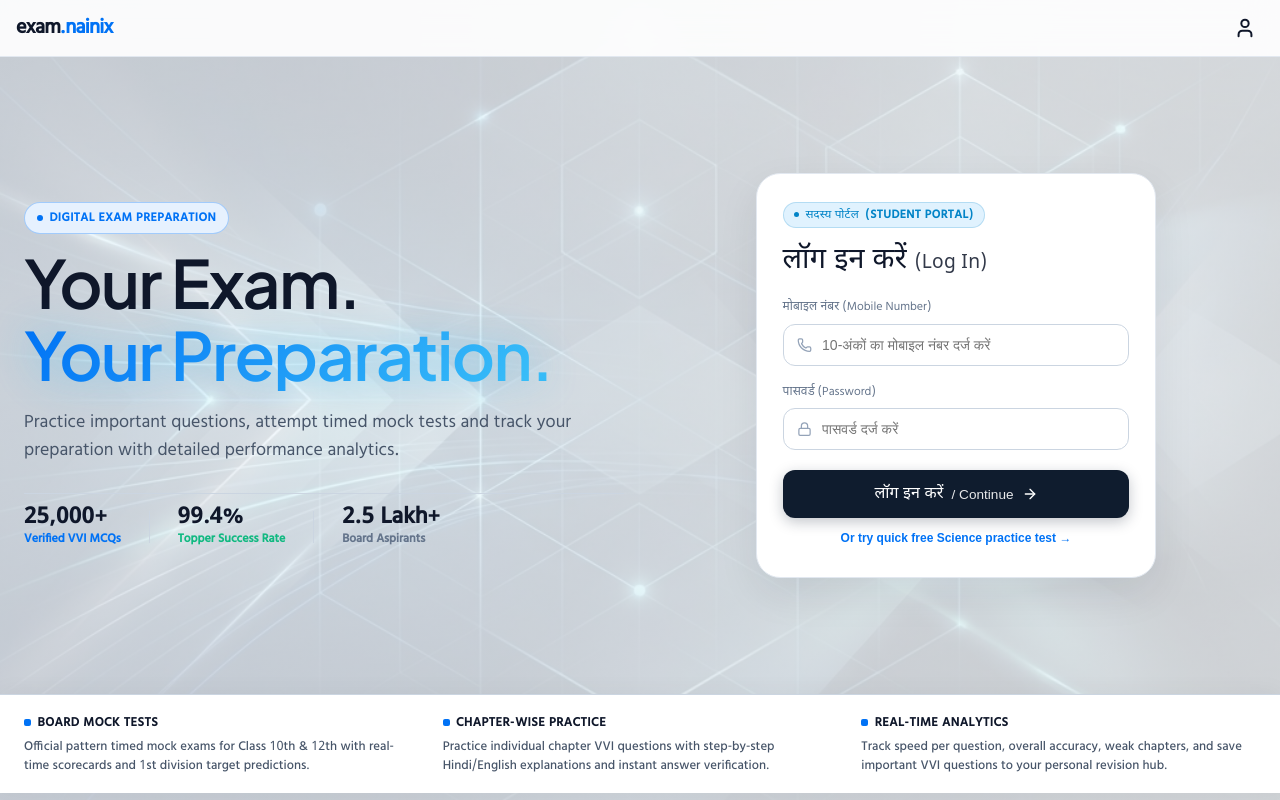
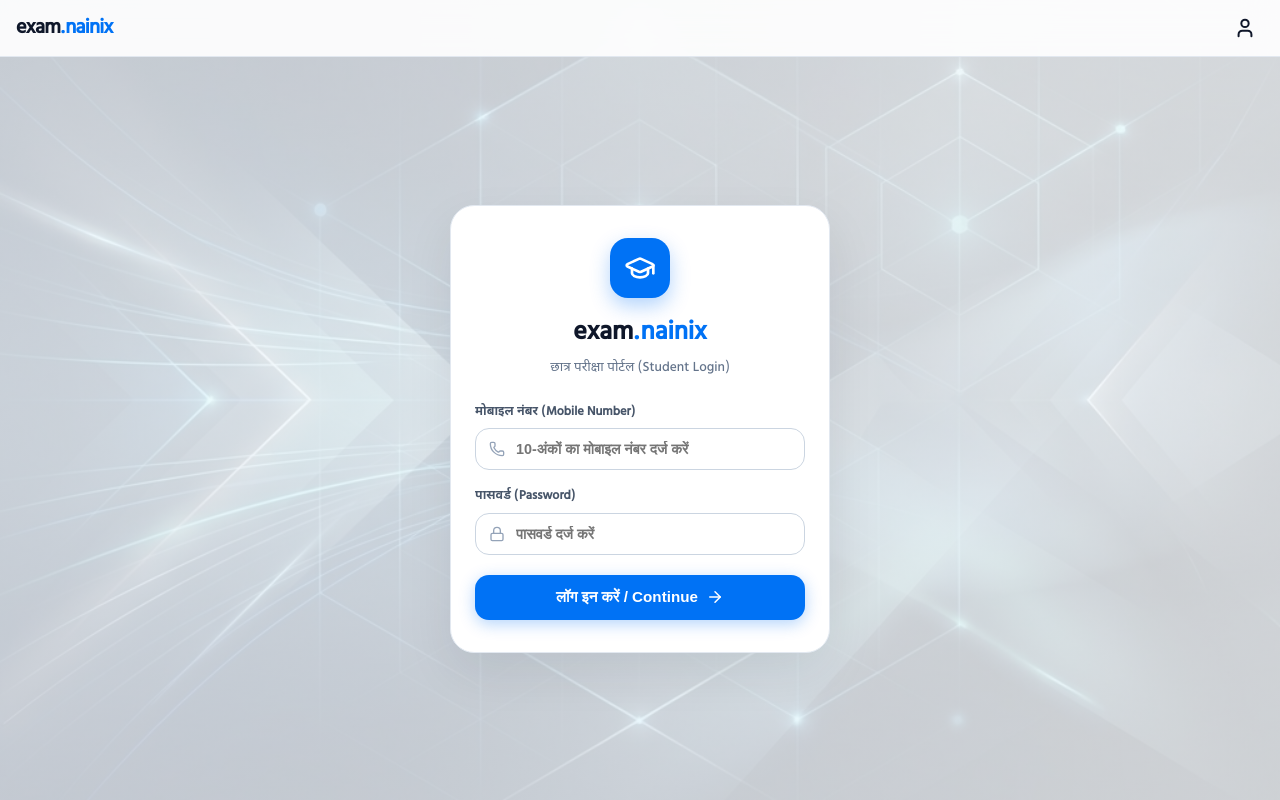
Before and after one commit to abhixyzq/exam_Nainix, a React (Vite) app: page / in a window 1280 px wide. Built offline with nearby package versions, Linux system fonts and the light colour scheme; a web font is replaced by a local one.

Commit message:
Redesign Landing Page to display only the direct centered Student Login Entry Card

```diff
--- a/src/components/Hero.jsx
+++ b/src/components/Hero.jsx
@@ -1,32 +1,15 @@
-import React from 'react';
-import {
-  Sparkles,
-  ArrowRight,
-  BookOpen,
-  CheckCircle2,
-  ChevronRight,
-  ShieldCheck,
-  Zap,
-  GraduationCap,
-  Phone,
-  Lock
-} from 'lucide-react';
-import { BOARDS_DATA } from '../data/mockData';
+import React, { useState } from 'react';
+import { GraduationCap, Phone, Lock, ArrowRight } from 'lucide-react';
 
 export default function Hero({
-  selectedBoard,
-  selectedClass,
-  onSelectBoard,
-  onSelectClass,
   onContinueToBoardSelect,
-  onStartFreeTest,
   studentSession,
   onLoginSuccess,
   onLogout
 }) {
-  const [mobileInput, setMobileInput] = React.useState('');
-  const [passwordInput, setPasswordInput] = React.useState('');
-  const [loginError, setLoginError] = React.useState('');
+  const [mobileInput, setMobileInput] = useState('');
+  const [passwordInput, setPasswordInput] = useState('');
+  const [loginError, setLoginError] = useState('');
 
   const handleFormSubmit = (e) => {
     e.preventDefault();
@@ -46,102 +29,71 @@
   };
 
   return (
-    <div style={{ width: '100%', height: 'calc(100vh - 64px)', display: 'flex', flexDirection: 'column', justifyContent: 'space-between', boxSizing: 'border-box' }}>
-
-      {/* Upper Hero Content (Centered Max-width 1280px) */}
-      <div style={{ width: '100%', maxWidth: '1280px', margin: '0 auto', padding: '0.75rem 1.5rem', flex: 1, display: 'flex', alignItems: 'center', boxSizing: 'border-box' }}>
-
-        {/* Hero Main Grid Container - Left Text + Right Floating Selector Card */}
-        <div className="hero-grid-container">
-
-          {/* Left Column Text Content */}
-          <div style={{ maxWidth: '640px' }}>
-            <div style={{ display: 'inline-flex', alignItems: 'center', gap: '0.45rem', marginBottom: '0.85rem' }}>
-              <span className="badge badge-primary" style={{ fontSize: '0.75rem', padding: '0.3rem 0.75rem' }}>
-                <span style={{ width: '6px', height: '6px', borderRadius: '50%', backgroundColor: '#0072f5' }} />
-                DIGITAL EXAM PREPARATION
-              </span>
-            </div>
-
-            {/* Main Headline */}
-            <h1 className="hero-headline-font" style={{
-              fontSize: 'clamp(2.7rem, 5.2vw, 4.2rem)',
-              lineHeight: 1.08,
-              color: '#0f172a',
-              margin: '0 0 1rem 0'
-            }}>
-              Your Exam.{' '}
-              <span className="hero-text-glow">Your Preparation.</span>
-            </h1>
-
-            {/* Sub-headline Description */}
-            <p style={{
-              fontSize: 'clamp(0.95rem, 1.8vw, 1.12rem)',
-              color: '#475569',
-              lineHeight: 1.55,
-              marginBottom: '1.75rem',
-              maxWidth: '560px'
-            }}>
-              Practice important questions, attempt timed mock tests and track your preparation with detailed performance analytics.
-            </p>
-
-            {/* Highlights Stats Row */}
     <div style={{
+      width: '100%',
+      minHeight: 'calc(100vh - 56px)',
       display: 'flex',
       alignItems: 'center',
-              gap: '1.75rem',
-              paddingTop: '0.75rem',
-              borderTop: '1px solid #cbd5e1'
+      justifyContent: 'center',
+      padding: '1rem',
+      boxSizing: 'border-box'
     }}>
-              <div>
-                <div style={{ fontSize: '1.45rem', fontWeight: '800', color: '#0f172a', lineHeight: 1 }}>25,000+</div>
-                <div style={{ fontSize: '0.75rem', color: '#0072f5', fontWeight: '700' }}>Verified VVI MCQs</div>
-              </div>
 
-              <div style={{ width: '1px', height: '32px', backgroundColor: '#cbd5e1' }} />
-
-              <div>
-                <div style={{ fontSize: '1.45rem', fontWeight: '800', color: '#0f172a', lineHeight: 1 }}>99.4%</div>
-                <div style={{ fontSize: '0.75rem', color: '#10b981', fontWeight: '700' }}>Topper Success Rate</div>
-              </div>
-
-              <div style={{ width: '1px', height: '32px', backgroundColor: '#cbd5e1' }} />
-
-              <div>
-                <div style={{ fontSize: '1.45rem', fontWeight: '800', color: '#0f172a', lineHeight: 1 }}>2.5 Lakh+</div>
-                <div style={{ fontSize: '0.75rem', color: '#64748b', fontWeight: '700' }}>Board Aspirants</div>
-              </div>
-            </div>
-          </div>
-
-          {/* Right Column: Authentic Login Card matching reference image */}
-          <div className="hero-login-card-col">
-            <div style={{
+      {/* Centered Direct App Login Card */}
+      <div className="card animate-fade-in" style={{
+        maxWidth: '380px',
+        width: '100%',
         backgroundColor: '#ffffff',
         border: '1px solid #e2e8f0',
         borderRadius: '24px',
-              padding: '1.75rem 1.6rem',
-              boxShadow: '0 16px 40px rgba(15, 23, 42, 0.08)',
-              transform: 'none',
-              transition: 'none'
+        padding: '2rem 1.5rem',
+        boxShadow: '0 20px 48px rgba(15, 23, 42, 0.08)',
+        boxSizing: 'border-box'
       }}>
+
+        {/* App Logo & Header */}
+        <div style={{ textAlign: 'center', marginBottom: '1.5rem' }}>
+          <div style={{
+            width: '60px',
+            height: '60px',
+            borderRadius: '18px',
+            backgroundColor: '#0072f5',
+            color: '#ffffff',
+            display: 'flex',
+            alignItems: 'center',
+            justifyContent: 'center',
+            margin: '0 auto 0.85rem auto',
+            boxShadow: '0 8px 20px rgba(0, 114, 245, 0.3)'
+          }}>
+            <GraduationCap size={32} />
+          </div>
+
+          <h2 style={{ fontSize: '1.6rem', fontWeight: '800', margin: '0 0 0.25rem 0', color: '#0f172a' }}>
+            exam<span style={{ color: '#0072f5' }}>.nainix</span>
+          </h2>
+          <p style={{ fontSize: '0.84rem', color: '#64748b', margin: 0, fontWeight: '500' }}>
+            छात्र परीक्षा पोर्टल (Student Login)
+          </p>
+        </div>
 
         {studentSession ? (
           /* Logged-In Active Session Card */
           <div>
-                  <div style={{ display: 'flex', alignItems: 'center', gap: '0.4rem', marginBottom: '0.85rem' }}>
-                    <span className="badge badge-primary" style={{ fontSize: '0.74rem', padding: '0.2rem 0.65rem', backgroundColor: '#ecfdf5', color: '#059669', border: '1px solid #a7f3d0', borderRadius: '9999px' }}>
-                      <span style={{ width: '5px', height: '5px', borderRadius: '50%', backgroundColor: '#059669' }} />
-                      सक्रिय सत्र (ACTIVE LOGGED-IN SESSION)
+            <div style={{ display: 'flex', alignItems: 'center', justifyContent: 'center', gap: '0.4rem', marginBottom: '1rem' }}>
+              <span className="badge badge-primary" style={{ fontSize: '0.74rem', padding: '0.25rem 0.75rem', backgroundColor: '#ecfdf5', color: '#059669', border: '1px solid #a7f3d0', borderRadius: '9999px' }}>
+                <span style={{ width: '6px', height: '6px', borderRadius: '50%', backgroundColor: '#059669', display: 'inline-block', marginRight: '4px' }} />
+                सक्रिय सत्र (ACTIVE SESSION)
               </span>
             </div>
 
-                  <h3 style={{ fontSize: '1.35rem', fontWeight: '800', color: '#0f172a', margin: '0 0 0.5rem 0' }}>
+            <div style={{ textAlign: 'center', marginBottom: '1.5rem' }}>
+              <h3 style={{ fontSize: '1.25rem', fontWeight: '800', color: '#0f172a', margin: '0 0 0.3rem 0' }}>
                 नमस्ते, {studentSession.mobile}
               </h3>
-                  <p style={{ fontSize: '0.85rem', color: '#64748b', margin: '0 0 1.25rem 0' }}>
-                    आपकी परीक्षा तैयारी अनलॉक हो चुकी है। अब अपनी विषयवार परीक्षा शुरू करें।
+              <p style={{ fontSize: '0.82rem', color: '#64748b', margin: 0, fontWeight: '500' }}>
+                अभ्यास और मॉक टेस्ट शुरू करने के लिए आगे बढ़ें।
               </p>
+            </div>
 
             <button
               onClick={onContinueToBoardSelect}
@@ -150,31 +102,30 @@
                 backgroundColor: '#0072f5',
                 color: '#ffffff',
                 border: 'none',
-                      borderRadius: '12px',
+                borderRadius: '14px',
                 padding: '0.85rem',
                 fontSize: '0.92rem',
-                      fontWeight: '700',
+                fontWeight: '800',
                 cursor: 'pointer',
                 display: 'flex',
                 alignItems: 'center',
                 justifyContent: 'center',
                 gap: '0.5rem',
-                      boxShadow: '0 4px 14px rgba(0, 114, 245, 0.25)',
+                boxShadow: '0 4px 16px rgba(0, 114, 245, 0.3)',
                 marginBottom: '0.75rem'
               }}
             >
-                    <span>बोर्ड और विषय चुनें / Select Board</span>
-                    <ArrowRight size={16} />
+              <span>परीक्षा बोर्ड चुनें / Continue →</span>
             </button>
 
             <button
               onClick={onLogout}
               style={{
                 width: '100%',
-                      backgroundColor: '#f8fafc',
+                backgroundColor: '#ffffff',
                 color: '#ef4444',
                 border: '1px solid #fca5a5',
-                      borderRadius: '12px',
+                borderRadius: '14px',
                 padding: '0.65rem',
                 fontSize: '0.82rem',
                 fontWeight: '700',
@@ -185,35 +136,18 @@
             </button>
           </div>
         ) : (
-                /* Unauthenticated Form View */
+          /* Student Login Form */
           <form onSubmit={handleFormSubmit}>
-                  {/* Card Badge Header */}
-                  <div style={{ display: 'flex', alignItems: 'center', gap: '0.4rem', marginBottom: '0.85rem' }}>
-                    <span className="badge badge-primary" style={{ fontSize: '0.74rem', padding: '0.2rem 0.65rem', backgroundColor: '#e0f2fe', color: '#0284c7', border: '1px solid rgba(2, 132, 199, 0.2)', borderRadius: '9999px' }}>
-                      <span style={{ width: '5px', height: '5px', borderRadius: '50%', backgroundColor: '#0284c7' }} />
-                      <span className="hindi-ultra-thin" style={{ fontWeight: '400' }}>सदस्य पोर्टल</span> (STUDENT PORTAL)
-                    </span>
-                  </div>
-
-                  <h3 className="hindi-ultra-thin" style={{
-                    fontSize: '1.8rem',
-                    fontWeight: '300',
-                    color: '#0f172a',
-                    margin: '0 0 1.1rem 0',
-                    letterSpacing: '0.01em'
-                  }}>
-                    लॉग इन करें <span style={{ fontSize: '1.2rem', fontWeight: '400', opacity: 0.85 }}>(Log In)</span>
-                  </h3>
-
             {loginError && (
               <div style={{
                 backgroundColor: '#fee2e2',
                 color: '#991b1b',
-                      padding: '0.55rem 0.75rem',
-                      borderRadius: '10px',
+                padding: '0.6rem 0.8rem',
+                borderRadius: '12px',
                 fontSize: '0.78rem',
                 marginBottom: '1rem',
-                      fontWeight: '500'
+                fontWeight: '600',
+                textAlign: 'center'
               }}>
                 {loginError}
               </div>
@@ -223,16 +157,16 @@
             <div style={{ marginBottom: '1rem' }}>
               <label style={{
                 display: 'block',
-                      fontSize: '0.75rem',
-                      fontWeight: '400',
-                      color: '#64748b',
+                fontSize: '0.78rem',
+                fontWeight: '700',
+                color: '#475569',
                 marginBottom: '0.4rem'
               }}>
-                      <span className="hindi-ultra-thin">मोबाइल नंबर</span> (Mobile Number)
+                मोबाइल नंबर (Mobile Number)
               </label>
 
               <div style={{ position: 'relative' }}>
-                      <Phone size={15} style={{ position: 'absolute', left: '0.9rem', top: '50%', transform: 'translateY(-50%)', color: '#94a3b8' }} />
+                <Phone size={16} style={{ position: 'absolute', left: '0.9rem', top: '50%', transform: 'translateY(-50%)', color: '#94a3b8' }} />
                 <input
                   type="tel"
                   placeholder="10-अंकों का मोबाइल नंबर दर्ज करें"
@@ -241,13 +175,13 @@
                   onChange={(e) => setMobileInput(e.target.value)}
                   style={{
                     width: '100%',
-                          padding: '0.75rem 0.85rem 0.75rem 2.4rem',
-                          borderRadius: '12px',
+                    padding: '0.75rem 0.85rem 0.75rem 2.5rem',
+                    borderRadius: '14px',
                     border: '1px solid #cbd5e1',
                     backgroundColor: '#ffffff',
                     color: '#0f172a',
-                          fontSize: '0.88rem',
-                          fontWeight: '400',
+                    fontSize: '0.9rem',
+                    fontWeight: '600',
                     outline: 'none',
                     boxSizing: 'border-box'
                   }}
@@ -259,16 +193,16 @@
             <div style={{ marginBottom: '1.25rem' }}>
               <label style={{
                 display: 'block',
-                      fontSize: '0.75rem',
-                      fontWeight: '400',
-                      color: '#64748b',
+                fontSize: '0.78rem',
+                fontWeight: '700',
+                color: '#475569',
                 marginBottom: '0.4rem'
               }}>
-                      <span className="hindi-ultra-thin">पासवर्ड</span> (Password)
+                पासवर्ड (Password)
               </label>
 
               <div style={{ position: 'relative' }}>
-                      <Lock size={15} style={{ position: 'absolute', left: '0.9rem', top: '50%', transform: 'translateY(-50%)', color: '#94a3b8' }} />
+                <Lock size={16} style={{ position: 'absolute', left: '0.9rem', top: '50%', transform: 'translateY(-50%)', color: '#94a3b8' }} />
                 <input
                   type="password"
                   placeholder="पासवर्ड दर्ज करें"
@@ -276,13 +210,13 @@
                   onChange={(e) => setPasswordInput(e.target.value)}
                   style={{
                     width: '100%',
-                          padding: '0.75rem 0.85rem 0.75rem 2.4rem',
-                          borderRadius: '12px',
+                    padding: '0.75rem 0.85rem 0.75rem 2.5rem',
+                    borderRadius: '14px',
                     border: '1px solid #cbd5e1',
                     backgroundColor: '#ffffff',
                     color: '#0f172a',
-                          fontSize: '0.88rem',
-                          fontWeight: '400',
+                    fontSize: '0.9rem',
+                    fontWeight: '600',
                     outline: 'none',
                     boxSizing: 'border-box'
                   }}
@@ -290,134 +224,32 @@
               </div>
             </div>
 
-                  {/* Main Action Buttons */}
-                  <div style={{ display: 'flex', flexDirection: 'column', gap: '0.55rem' }}>
+            {/* Main Action Button */}
             <button
               type="submit"
               style={{
                 width: '100%',
-                        backgroundColor: '#0f1c2e',
+                backgroundColor: '#0072f5',
                 color: '#ffffff',
                 border: 'none',
-                        borderRadius: '12px',
+                borderRadius: '14px',
                 padding: '0.85rem',
-                        fontSize: '0.92rem',
-                        fontWeight: '500',
+                fontSize: '0.95rem',
+                fontWeight: '800',
                 cursor: 'pointer',
                 display: 'flex',
                 alignItems: 'center',
                 justifyContent: 'center',
                 gap: '0.5rem',
-                        boxShadow: '0 4px 14px rgba(15, 28, 46, 0.25)'
+                boxShadow: '0 4px 16px rgba(0, 114, 245, 0.3)'
               }}
             >
-                      <span className="hindi-ultra-thin" style={{ fontSize: '1rem', fontWeight: '400' }}>लॉग इन करें</span>
-                      <span style={{ fontSize: '0.85rem', opacity: 0.9 }}>/ Continue</span>
-                      <ArrowRight size={16} />
+              <span>लॉग इन करें / Continue</span>
+              <ArrowRight size={18} />
             </button>
-                  </div>
           </form>
         )}
 
-              {/* Free Quick Challenge Option */}
-              {!studentSession && (
-                <button
-                  onClick={onStartFreeTest}
-                  style={{
-                    width: '100%',
-                    border: 'none',
-                    background: 'transparent',
-                    color: '#0072f5',
-                    fontSize: '0.75rem',
-                    fontWeight: '700',
-                    marginTop: '0.75rem',
-                    cursor: 'pointer',
-                    textAlign: 'center'
-                  }}
-                >
-                  Or try quick free Science practice test →
-                </button>
-              )}
-
-            </div>
-          </div>
-
-        </div>
-      </div>
-
-      {/* Full Screen Width Edge-to-Edge White Background Footer Features Strip */}
-      <div style={{
-        width: '100%',
-        backgroundColor: '#ffffff',
-        borderTop: '1px solid #cbd5e1',
-        boxShadow: '0 -4px 20px rgba(15, 23, 42, 0.04)',
-        padding: '1.1rem 0',
-        boxSizing: 'border-box',
-        flexShrink: 0
-      }}>
-        <div style={{ maxWidth: '1280px', margin: '0 auto', padding: '0 1.5rem', boxSizing: 'border-box' }}>
-          <div className="hero-features-grid">
-            {/* Column 1 */}
-            <div>
-              <div style={{ display: 'flex', alignItems: 'center', gap: '0.4rem', marginBottom: '0.35rem' }}>
-                <span style={{ width: '7px', height: '7px', backgroundColor: '#0072f5', borderRadius: '2px', display: 'inline-block' }} />
-                <h4 style={{
-                  fontSize: '0.78rem',
-                  fontWeight: '800',
-                  letterSpacing: '0.04em',
-                  textTransform: 'uppercase',
-                  color: '#0f172a',
-                  margin: 0
-                }}>
-                  BOARD MOCK TESTS
-                </h4>
-              </div>
-              <p style={{ fontSize: '0.8rem', color: '#475569', margin: 0, lineHeight: 1.45, fontWeight: '500' }}>
-                Official pattern timed mock exams for Class 10th & 12th with real-time scorecards and 1st division target predictions.
-              </p>
-            </div>
-
-            {/* Column 2 */}
-            <div>
-              <div style={{ display: 'flex', alignItems: 'center', gap: '0.4rem', marginBottom: '0.35rem' }}>
-                <span style={{ width: '7px', height: '7px', backgroundColor: '#0072f5', borderRadius: '2px', display: 'inline-block' }} />
-                <h4 style={{
-                  fontSize: '0.78rem',
-                  fontWeight: '800',
-                  letterSpacing: '0.04em',
-                  textTransform: 'uppercase',
-                  color: '#0f172a',
-                  margin: 0
-                }}>
-                  CHAPTER-WISE PRACTICE
-                </h4>
-              </div>
-              <p style={{ fontSize: '0.8rem', color: '#475569', margin: 0, lineHeight: 1.45, fontWeight: '500' }}>
-                Practice individual chapter VVI questions with step-by-step Hindi/English explanations and instant answer verification.
-              </p>
-            </div>
-
-            {/* Column 3 */}
-            <div>
-              <div style={{ display: 'flex', alignItems: 'center', gap: '0.4rem', marginBottom: '0.35rem' }}>
-                <span style={{ width: '7px', height: '7px', backgroundColor: '#0072f5', borderRadius: '2px', display: 'inline-block' }} />
-                <h4 style={{
-                  fontSize: '0.78rem',
-                  fontWeight: '800',
-                  letterSpacing: '0.04em',
-                  textTransform: 'uppercase',
-                  color: '#0f172a',
-                  margin: 0
-                }}>
-                  REAL-TIME ANALYTICS
-                </h4>
-              </div>
-              <p style={{ fontSize: '0.8rem', color: '#475569', margin: 0, lineHeight: 1.45, fontWeight: '500' }}>
-                Track speed per question, overall accuracy, weak chapters, and save important VVI questions to your personal revision hub.
-              </p>
-            </div>
-          </div>
-        </div>
       </div>
 
     </div>
```
Lines whose indentation alone changed are shown as unchanged.
